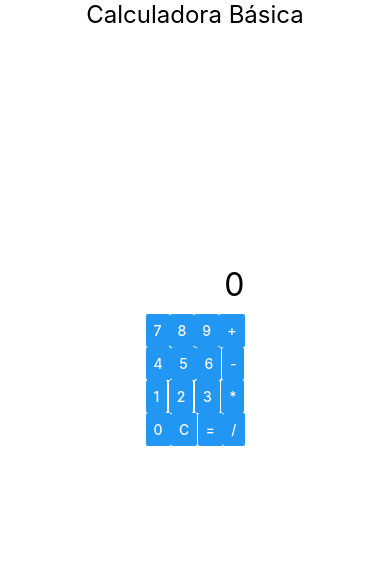
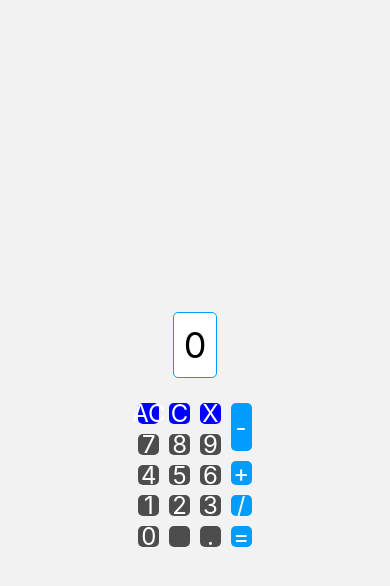
Before and after one commit to gabrielmmateus/Calculadora, a React Native app: screen / in a window 390 px wide. Shown: the top 586 px of the page. Built offline with nearby package versions, Linux system fonts and the light colour scheme.

Commit message:
Alteramos.

```diff
--- a/App.js
+++ b/App.js
@@ -1,12 +1,16 @@
 import React from "react";
-import { View, Text, StyleSheet } from "react-native";
+import { View, Text, StyleSheet, StatusBar } from "react-native";
 import Calculator from "./components/Calculator";
 
 const App = () => {
   return (
     <View style={styles.app}>
-      <Text style={styles.header}>Calculadora Básica</Text>
-      <Calculator />
+      {/* Adiciona a StatusBar */}
+      <StatusBar backgroundColor="#222" barStyle="light-content" />
+
+      <View style={styles.calculatorContainer}>
+        <Calculator />
+      </View>
     </View>
   );
 };
@@ -14,13 +18,10 @@ const App = () => {
 const styles = StyleSheet.create({
   app: {
     flex: 1,
-    justifyContent: "center",
-    alignItems: "center",
     backgroundColor: "#fff",
   },
-  header: {
-    fontSize: 24,
-    marginBottom: 20,
+  calculatorContainer: {
+    flex: 1,
   },
 });
 
--- a/components/Calculator.js
+++ b/components/Calculator.js
@@ -1,96 +1,177 @@
-import React, { useState } from "react";
-import { View, Text, Button } from "react-native";
-
+import React, { useState } from 'react';
+import { View, Text, TouchableOpacity, StyleSheet } from 'react-native';
 
 const Calculator = () => {
-  const [displayValue, setDisplayValue] = useState("0");
-  const [currentValue, setCurrentValue] = useState(null);
-  const [operator, setOperator] = useState(null);
+  const [expression, setExpression] = useState('0'); // Alterado para iniciar com "0"
 
-  const handleDigitClick = (digit) => {
-    if (displayValue === "0" || currentValue === null) {
-      setDisplayValue(digit);
-      setCurrentValue(parseFloat(digit));
+  const handleButtonClick = (value) => {
+    if (value === '=') {
+      try {
+        const result = eval(expression);
+        setExpression(result.toString());
+      } catch (error) {
+        setExpression('Erro');
+      }
+    } else if (value === 'AC') {
+      setExpression('0'); // Alterado para reiniciar com "0"
+    } else if (value === 'C') {
+      setExpression(expression.slice(0, -1));
     } else {
-      setDisplayValue(displayValue + digit);
-      setCurrentValue(parseFloat(displayValue + digit));
+      if (expression === '0') {
+        setExpression(value);
+      } else {
+        setExpression(expression + value);
+      }
     }
   };
 
-  const handleOperatorClick = (op) => {
-    if (operator !== null) {
-      // Calculate the result if an operator is already selected
-      const result = performOperation();
-      setCurrentValue(result);
-      setDisplayValue(result.toString());
-    } else {
-      setCurrentValue(parseFloat(displayValue));
-    }
-    setOperator(op);
-    setDisplayValue("0");
-  };
-
-  const performOperation = () => {
-    const value1 = currentValue;
-    const value2 = parseFloat(displayValue);
-
-    switch (operator) {
-      case "+":
-        return value1 + value2;
-      case "-":
-        return value1 - value2;
-      case "*":
-        return value1 * value2;
-      case "/":
-        return value1 / value2;
-      default:
-        return value2;
-    }
-  };
-
-  const handleEqualsClick = () => {
-    if (operator !== null) {
-      const result = performOperation();
-      setCurrentValue(result);
-      setOperator(null);
-      setDisplayValue(result.toString());
-    }
-  };
-
-  const handleClearClick = () => {
-    setDisplayValue("0");
-    setCurrentValue(null);
-    setOperator(null);
-  };
-
   return (
-    <View style={{ flex: 1 }}>
-      <View style={{ flex: 1, justifyContent: "flex-end", alignItems: "flex-end" }}>
-        <Text style={{ fontSize: 32, marginBottom: 10 }}>{displayValue}</Text>
+    <View style={styles.calculator}>
+      <View style={styles.header}>
+        <TouchableOpacity style={styles.menuIcon}>
+          {/* Adicione o ícone do menu aqui */}
+        </TouchableOpacity>
+        <TouchableOpacity style={styles.themeToggle}>
+          {/* Adicione o ícone do tema escuro aqui */}
+        </TouchableOpacity>
       </View>
-      <View style={{ flex: 2 }}>
-        {[["7", "8", "9", "+"], ["4", "5", "6", "-"], ["1", "2", "3", "*"], ["0", "C", "=", "/"]].map((row, rowIndex) => (
-          <View key={rowIndex} style={{ flexDirection: "row", justifyContent: "space-between" }}>
-            {row.map((buttonText) => (
-              <Button
-                key={buttonText}
-                title={buttonText}
-                onPress={() => {
-                  if (buttonText === "=") {
-                    handleEqualsClick();
-                  } else if (buttonText === "C") {
-                    handleClearClick();
-                  } else {
-                    handleDigitClick(buttonText);
-                  }
-                }}
-              />
-            ))}
-          </View>
-        ))}
+      <View style={styles.display}>
+        <Text style={styles.displayText}>{expression}</Text>
+      </View>
+      <View style={styles.buttons}>
+        <View style={styles.column}>
+          {['AC', 7, 4, 1, 0].map((item) => (
+            <TouchableOpacity
+              key={item}
+              style={[styles.numericButton, item === 'AC' ? styles.blueButton : null]}
+              onPress={() => handleButtonClick(item)}
+            >
+              <Text style={styles.buttonText}>{item}</Text>
+            </TouchableOpacity>
+          ))}
+        </View>
+        <View style={styles.column}>
+          {['C', 8, 5, 2, ""].map((item) => (
+            <TouchableOpacity
+              key={item}
+              style={[styles.numericButton, item === 'C' ? styles.blueButton : null]}
+              onPress={() => handleButtonClick(item)}
+            >
+              <Text style={styles.buttonText}>{item}</Text>
+            </TouchableOpacity>
+          ))}
+        </View>
+        <View style={styles.column}>
+          {['X', 9, 6, 3, '.'].map((item) => (
+            <TouchableOpacity
+              key={item}
+              style={[styles.numericButton, item === 'X' ? styles.blueButton : null]}
+              onPress={() => handleButtonClick(item)}
+            >
+              <Text style={styles.buttonText}>{item}</Text>
+            </TouchableOpacity>
+          ))}
+        </View>
+        <View style={styles.column}>
+          <TouchableOpacity
+            style={[styles.operatorButton, styles.operatorButtonBottom]}
+            onPress={() => handleButtonClick('-')}
+          >
+            <Text style={styles.buttonText}>-</Text>
+          </TouchableOpacity>
+          <TouchableOpacity
+            style={[styles.operatorButton, styles.operatorButtonTop]}
+            onPress={() => handleButtonClick('+')}
+          >
+            <Text style={styles.buttonText}>+</Text>
+          </TouchableOpacity>
+          <TouchableOpacity
+            style={styles.operatorButton}
+            onPress={() => handleButtonClick('/')}
+          >
+            <Text style={styles.buttonText}>/</Text>
+          </TouchableOpacity>
+          <TouchableOpacity
+            style={styles.operatorButton}
+            onPress={() => handleButtonClick('=')}
+          >
+            <Text style={styles.buttonText}>=</Text>
+          </TouchableOpacity>
+        </View>
       </View>
     </View>
   );
 };
 
+const styles = StyleSheet.create({
+  calculator: {
+    flex: 1,
+    justifyContent: 'center',
+    alignItems: 'center',
+    backgroundColor: '#f2f2f2',
+  },
+  header: {
+    flexDirection: 'row',
+    justifyContent: 'space-between',
+    width: '100%',
+    padding: 10,
+  },
+  menuIcon: {
+    fontSize: 24,
+    marginRight: 10,
+  },
+  themeToggle: {
+    fontSize: 24,
+  },
+  display: {
+    backgroundColor: '#ffffff',
+    borderWidth: 1,
+    borderColor: '#009dff',
+    borderRadius: 5,
+    padding: 10,
+    margin: 10,
+  },
+  displayText: {
+    fontSize: 36,
+    textAlign: 'right',
+  },
+  buttons: {
+    flexDirection: 'row',
+    margin: 10,
+  },
+  column: {
+    flex: 1,
+    justifyContent: 'space-between',
+  },
+  numericButton: {
+    aspectRatio: 1,
+    justifyContent: 'center',
+    alignItems: 'center',
+    backgroundColor: '#4d4d4d',
+    borderRadius: 5,
+    margin: 5,
+  },
+  operatorButton: {
+    aspectRatio: 1,
+    justifyContent: 'center',
+    alignItems: 'center',
+    backgroundColor: '#009dff',
+    borderRadius: 5,
+    margin: 5,
+  },
+  operatorButtonTop: {
+    flex: 1,
+  },
+  operatorButtonBottom: {
+    flex: 2,
+  },
+  blueButton: {
+    backgroundColor: 'blue', // Define a cor de fundo para azul
+  },
+  buttonText: {
+    fontSize: 24,
+    color: '#ffffff',
+  },
+});
+
 export default Calculator;
```
Also changed, not shown: 1 other file (tests, documents, lock files or other folders).
